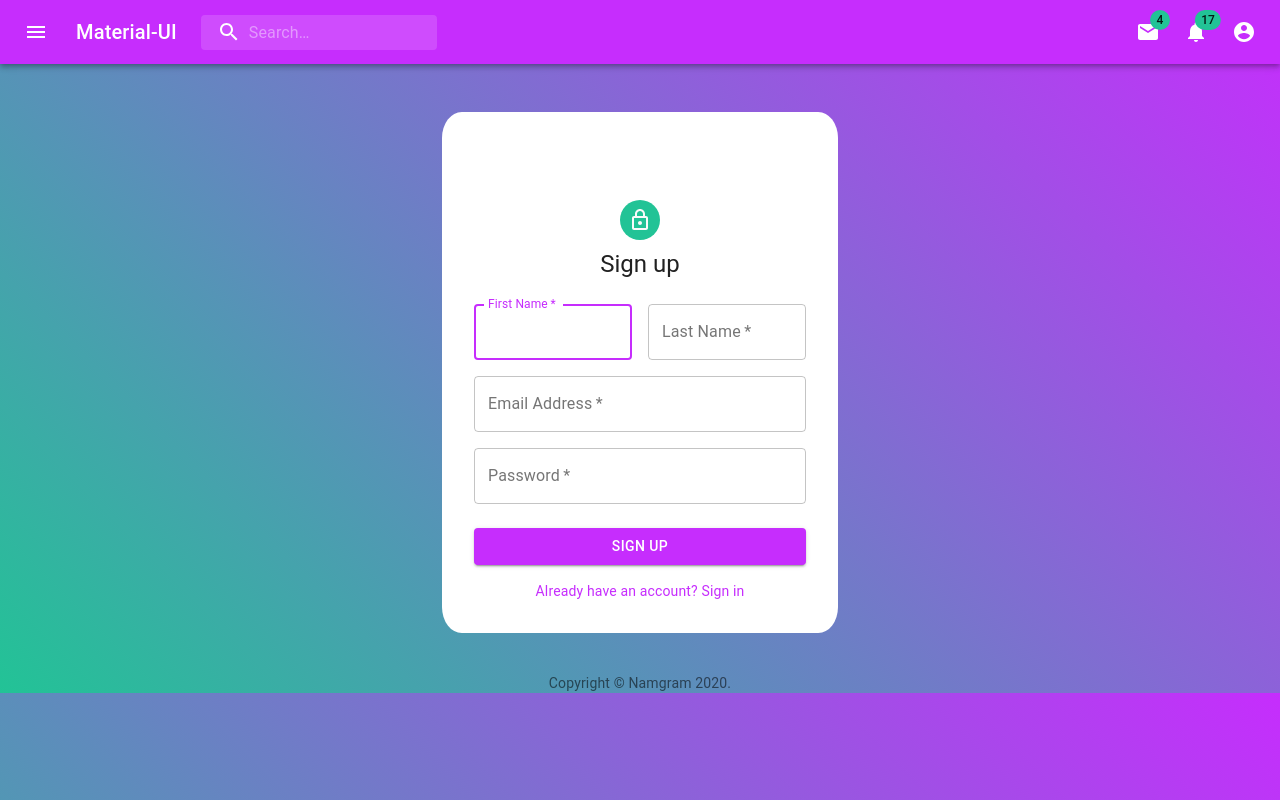
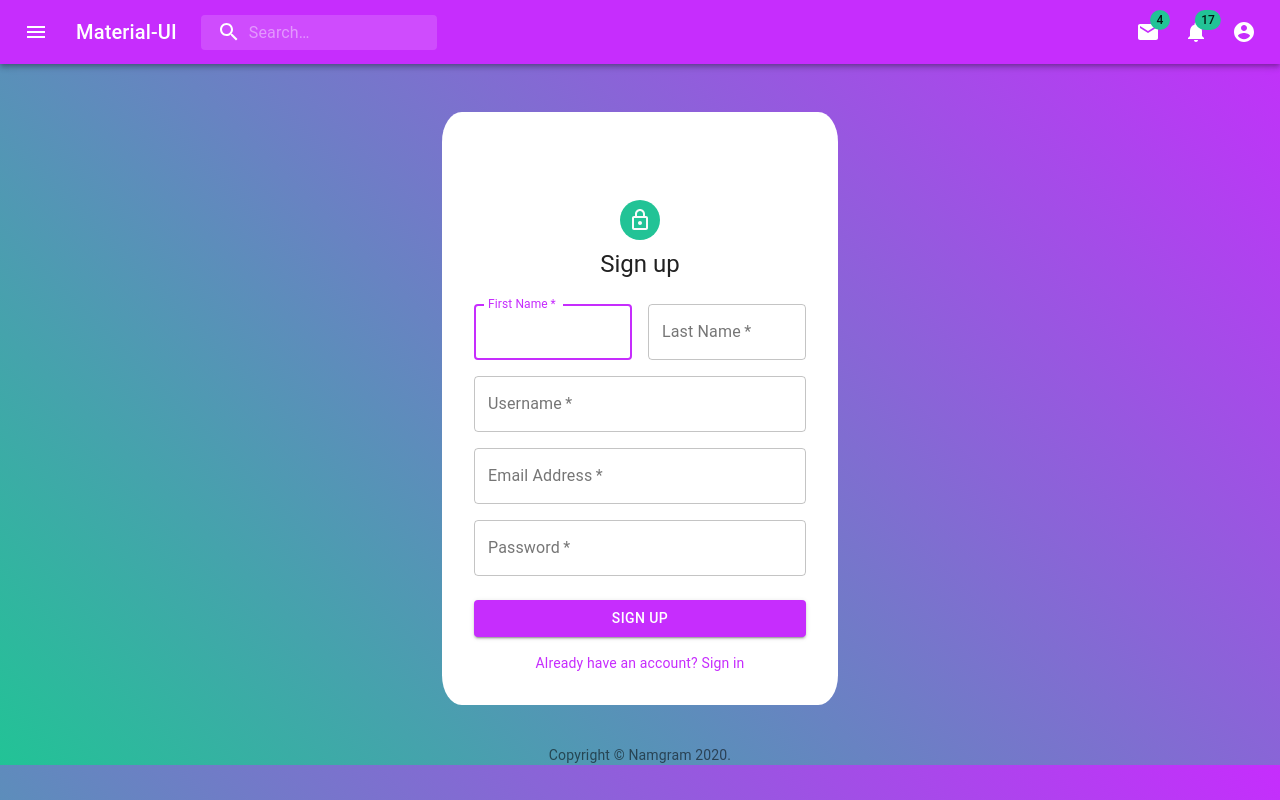
Before and after one commit to 98mima/Namgram, a React (Create React App) app in the folder namgram-react/: page /signup in a window 1280 px wide. Built offline with nearby package versions, Linux system fonts and the light colour scheme.

Commit message:
sign up forma

```diff
--- a/namgram-react/src/components/auth/SignupForm.tsx
+++ b/namgram-react/src/components/auth/SignupForm.tsx
@@ -1,4 +1,4 @@
-import React from 'react';
+import React, { useState } from 'react';
 import Avatar from '@material-ui/core/Avatar';
 import Button from '@material-ui/core/Button';
 import CssBaseline from '@material-ui/core/CssBaseline';
@@ -11,7 +11,15 @@ import Box from '@material-ui/core/Box';
 import LockOutlinedIcon from '@material-ui/icons/LockOutlined';
 import Typography from '@material-ui/core/Typography';
 import { makeStyles, Theme } from '@material-ui/core/styles';
+import CircularProgress from '@material-ui/core/CircularProgress'
+
 import Container from '@material-ui/core/Container';
+
+import { useDispatch, useSelector } from 'react-redux';
+import { ISignup } from "../../models/auth";
+import { START_LOADING, STOP_LOADING } from "../../redux/ui/actions";
+import { RootState } from '../../redux/index'
+import { signupAction } from '../../redux/auth/actions'
 
 function Copyright() {
   return (
@@ -53,6 +61,38 @@ const useStyles = makeStyles((theme: Theme) => ({
 export default function SignUp() {
   const classes = useStyles();
 
+  const dispatch = useDispatch();
+
+  const [email, setEmail] = useState("");
+  const [password, setPassword] = useState("");
+  const [firstName, setFirstName] = useState("");
+  const [lastName, setLastName] = useState("");
+  const [username, setUsername] = useState("");
+
+  const loading = useSelector((state: RootState) => state.ui.loading);
+  const error = useSelector((state: RootState) => state.ui.error);
+
+  const onSubmit = async (event: React.FormEvent<HTMLFormElement>) => {
+    event.preventDefault();
+    const user: ISignup = { firstName, lastName, username, email, password };
+    console.log(user);
+    dispatch(signupAction(user));
+  }
+
+  const onInput = (event: React.ChangeEvent<HTMLInputElement | HTMLTextAreaElement>) => {
+    if (event.currentTarget.name === "email")
+      setEmail(event.currentTarget.value);
+    else if (event.currentTarget.name === "password")
+      setPassword(event.currentTarget.value);
+    else if (event.currentTarget.name === "firstName")
+      setFirstName(event.currentTarget.value);
+    else if (event.currentTarget.name === "lastName")
+      setLastName(event.currentTarget.value);
+    else if (event.currentTarget.name === "username")
+      setUsername(event.currentTarget.value);
+
+  }
+
   return (
     <Container component="main" maxWidth="xs">
       <CssBaseline />
@@ -63,7 +103,7 @@ export default function SignUp() {
         <Typography component="h1" variant="h5">
           Sign up
         </Typography>
-        <form className={classes.form} noValidate>
+        <form onSubmit={onSubmit} className={classes.form} noValidate>
           <Grid container spacing={2}>
             <Grid item xs={12} sm={6}>
               <TextField
@@ -75,6 +115,7 @@ export default function SignUp() {
                 id="firstName"
                 label="First Name"
                 autoFocus
+                onChange={(event) => onInput(event)}
               />
             </Grid>
             <Grid item xs={12} sm={6}>
@@ -86,6 +127,19 @@ export default function SignUp() {
                 label="Last Name"
                 name="lastName"
                 autoComplete="lname"
+                onChange={(event) => onInput(event)}
+              />
+            </Grid>
+            <Grid item xs={12}>
+              <TextField
+                variant="outlined"
+                required
+                fullWidth
+                id="username"
+                label="Username"
+                name="username"
+                autoComplete="username"
+                onChange={(event) => onInput(event)}
               />
             </Grid>
             <Grid item xs={12}>
@@ -97,6 +151,7 @@ export default function SignUp() {
                 label="Email Address"
                 name="email"
                 autoComplete="email"
+                onChange={(event) => onInput(event)}
               />
             </Grid>
             <Grid item xs={12}>
@@ -109,6 +164,7 @@ export default function SignUp() {
                 type="password"
                 id="password"
                 autoComplete="current-password"
+                onChange={(event) => onInput(event)}
               />
             </Grid>
           </Grid>
@@ -119,7 +175,7 @@ export default function SignUp() {
             color="primary"
             className={classes.submit}
           >
-            Sign Up
+            {loading ? <CircularProgress color="secondary" /> : "Sign up"}
           </Button>
           <Grid container justify="center">
             <Grid item>
```
Also changed, not shown: namgram-react/src/models/auth.ts (+7 -6 lines).
